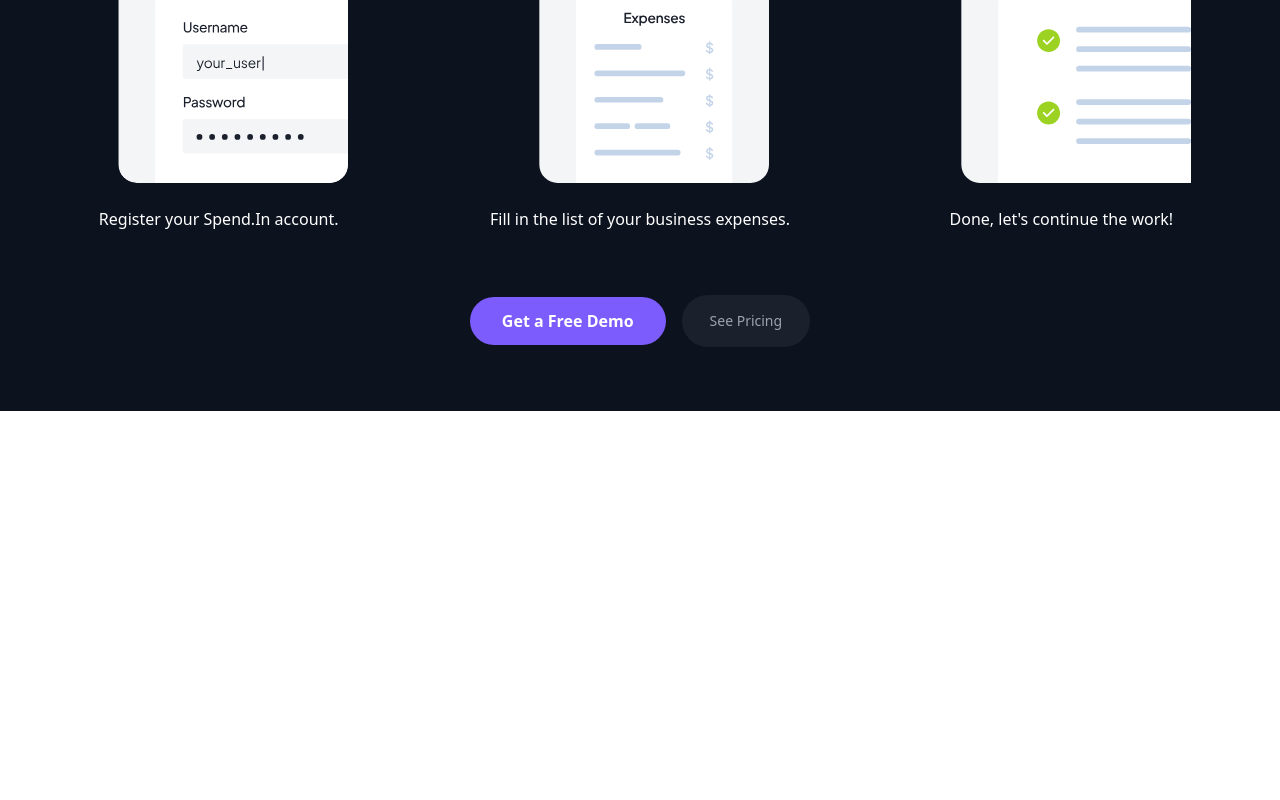
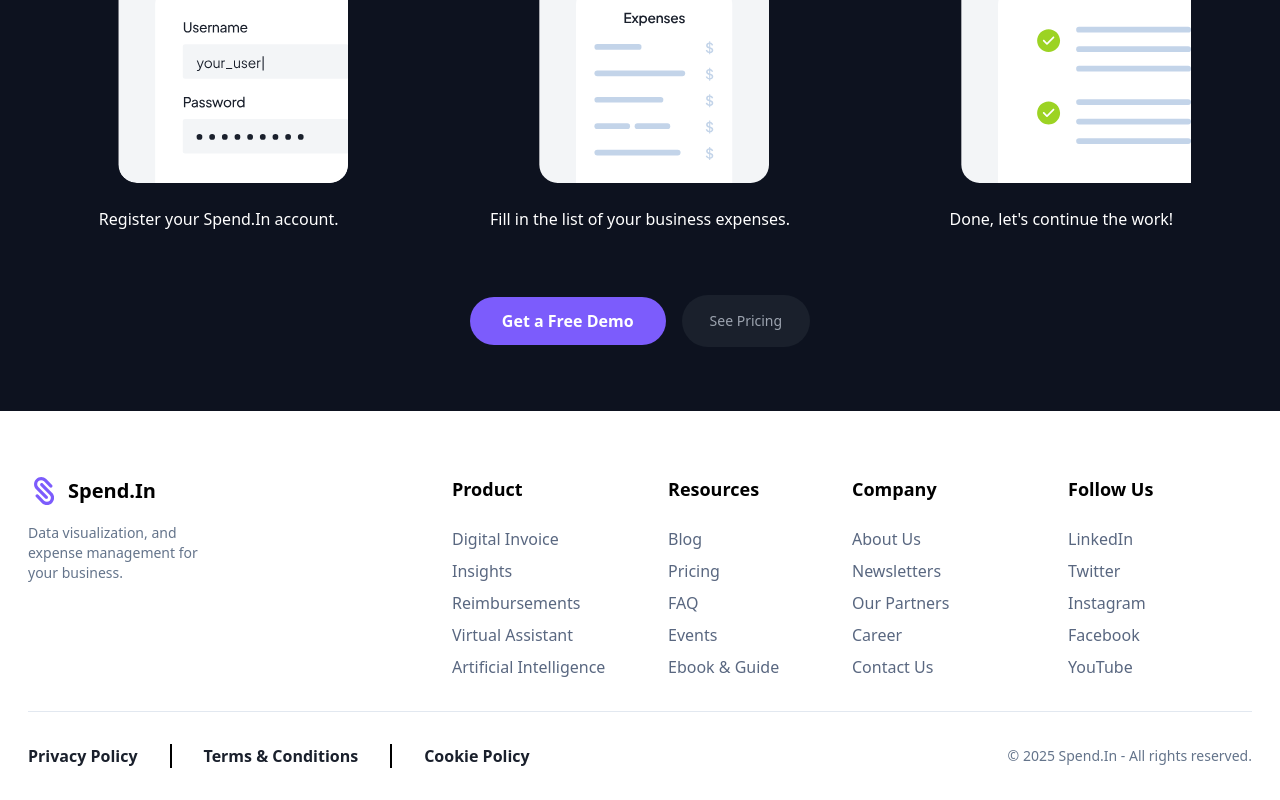
Before and after one commit to galembeck/spend-in, a Next.js app: page / in a window 1280 px wide. Shown: the part 2930-3730 px from the top of the page. Before the commit the page ends 3341 px from the top, so only its background shows below. Built offline with nearby package versions, Linux system fonts and the light colour scheme.

Commit message:
feat: create footer component

```diff
--- a/src/app/(root)/layout.tsx
+++ b/src/app/(root)/layout.tsx
@@ -3,6 +3,7 @@ import { ReactNode } from "react";
 
 import { Header } from "@/components/header";
 import { Hero } from "@/components/hero-section";
+import { Footer } from "@/components/footer";
 
 export default function RootLayout({ children }: { children: ReactNode }) {
   return (
@@ -25,6 +26,8 @@ export default function RootLayout({ children }: { children: ReactNode }) {
         <Hero />
       </main>
       <div>{children}</div>
+
+      <Footer />
     </>
   );
 }
--- /dev/null
+++ b/src/components/footer.tsx
@@ -0,0 +1,238 @@
+import Image from "next/image";
+import Link from "next/link";
+
+export function Footer() {
+  return (
+    <footer className="flex flex-col relative items-center justify-center pt-16 pb-8 md:pb-8 px-7 max-w-7xl mx-auto bg-white">
+      <div className="grid xl:grid-cols-3 gap-12 w-full">
+        <div className="flex flex-col items-start justify-start md:max-w-[200px]">
+          <div className="flex items-center justify-center gap-2">
+            <Image
+              src="/assets/icons/logo-primary.svg"
+              alt="Logo"
+              width={32}
+              height={32}
+            />
+            <h1 className="text-black font-bold text-xl">Spend.In</h1>
+          </div>
+          <p className="text-muted-foreground mt-4 text-sm text-start max-w-[50%] md:max-w-7xl">
+            Data visualization, and expense management for your business.
+          </p>
+        </div>
+
+        <div className="grid-cols-2 grid xl:col-span-2">
+          <div className="md:grid md:grid-cols-2 md:gap-8">
+            <div>
+              <h3 className="text-lg font-semibold text-black">Product</h3>
+              <ul className="mt-6 text-secondary-light-400 text-base font-normal">
+                <li>
+                  <Link
+                    href="/"
+                    className="hover:text-foreground transition-all duration-300"
+                  >
+                    Digital Invoice
+                  </Link>
+                </li>
+                <li className="mt-2">
+                  <Link
+                    href="/"
+                    className="hover:text-foreground transition-all duration-300"
+                  >
+                    Insights
+                  </Link>
+                </li>
+                <li className="mt-2">
+                  <Link
+                    href="/"
+                    className="hover:text-foreground transition-all duration-300"
+                  >
+                    Reimbursements
+                  </Link>
+                </li>
+                <li className="mt-2">
+                  <Link
+                    href="/"
+                    className="hover:text-foreground transition-all duration-300"
+                  >
+                    Virtual Assistant
+                  </Link>
+                </li>
+                <li className="mt-2">
+                  <Link
+                    href="/"
+                    className="hover:text-foreground transition-all duration-300"
+                  >
+                    Artificial Intelligence
+                  </Link>
+                </li>
+              </ul>
+            </div>
+            <div className="mt-10 md:mt-0 flex flex-col">
+              <h3 className="text-lg font-semibold text-black">Resources</h3>
+              <ul className="mt-6 text-secondary-light-400 text-base font-normal">
+                <li>
+                  <Link
+                    href="/"
+                    className="hover:text-foreground transition-all duration-300"
+                  >
+                    Blog
+                  </Link>
+                </li>
+                <li className="mt-2">
+                  <Link
+                    href="/"
+                    className="hover:text-foreground transition-all duration-300"
+                  >
+                    Pricing
+                  </Link>
+                </li>
+                <li className="mt-2">
+                  <Link
+                    href="/"
+                    className="hover:text-foreground transition-all duration-300"
+                  >
+                    FAQ
+                  </Link>
+                </li>
+                <li className="mt-2">
+                  <Link
+                    href="/"
+                    className="hover:text-foreground transition-all duration-300"
+                  >
+                    Events
+                  </Link>
+                </li>
+                <li className="mt-2">
+                  <Link
+                    href="/"
+                    className="hover:text-foreground transition-all duration-300"
+                  >
+                    Ebook & Guide
+                  </Link>
+                </li>
+              </ul>
+            </div>
+          </div>
+          <div className="md:grid md:grid-cols-2 md:gap-8">
+            <div className="">
+              <h3 className="text-lg font-semibold text-black">Company</h3>
+              <ul className="mt-6 text-secondary-light-400 text-base font-normal">
+                <li>
+                  <Link
+                    href="/"
+                    className="hover:text-foreground transition-all duration-300"
+                  >
+                    About Us
+                  </Link>
+                </li>
+                <li className="mt-2">
+                  <Link
+                    href="/"
+                    className="hover:text-foreground transition-all duration-300"
+                  >
+                    Newsletters
+                  </Link>
+                </li>
+                <li className="mt-2">
+                  <Link
+                    href="/"
+                    className="hover:text-foreground transition-all duration-300"
+                  >
+                    Our Partners
+                  </Link>
+                </li>
+                <li className="mt-2">
+                  <Link
+                    href="/"
+                    className="hover:text-foreground transition-all duration-300"
+                  >
+                    Career
+                  </Link>
+                </li>
+                <li className="mt-2">
+                  <Link
+                    href="/"
+                    className="hover:text-foreground transition-all duration-300"
+                  >
+                    Contact Us
+                  </Link>
+                </li>
+              </ul>
+            </div>
+            <div className="mt-10 md:mt-0 flex flex-col">
+              <h3 className="text-lg font-semibold text-black">Follow Us</h3>
+              <ul className="mt-6 text-secondary-light-400 text-base font-normal">
+                <li>
+                  <Link
+                    href="/"
+                    className="hover:text-foreground transition-all duration-300"
+                  >
+                    LinkedIn
+                  </Link>
+                </li>
+                <li className="mt-2">
+                  <Link
+                    href="/"
+                    className="hover:text-foreground transition-all duration-300"
+                  >
+                    Twitter
+                  </Link>
+                </li>
+                <li className="mt-2">
+                  <Link
+                    href="/"
+                    className="hover:text-foreground transition-all duration-300"
+                  >
+                    Instagram
+                  </Link>
+                </li>
+                <li className="mt-2">
+                  <Link
+                    href="/"
+                    className="hover:text-foreground transition-all duration-300"
+                  >
+                    Facebook
+                  </Link>
+                </li>
+                <li className="mt-2">
+                  <Link
+                    href="/"
+                    className="hover:text-foreground transition-all duration-300"
+                  >
+                    YouTube
+                  </Link>
+                </li>
+              </ul>
+            </div>
+          </div>
+        </div>
+      </div>
+
+      <div className="mt-8 border-t border-border md:pt-8 md:flex md:items-center md:justify-between w-full">
+        <div className="mt-8 md:mt-0 flex flex-col md:flex-row gap-8">
+          <Link
+            href="/"
+            className="text-secondary font-semibold text-base md:border-r-2 border-black pr-8"
+          >
+            Privacy Policy
+          </Link>
+          <Link
+            href="/"
+            className="text-secondary font-semibold text-base md:border-r-2 border-black pr-8"
+          >
+            Terms & Conditions
+          </Link>
+          <Link href="/" className="text-secondary font-semibold text-base">
+            Cookie Policy
+          </Link>
+        </div>
+
+        <div>
+          <p className="text-sm text-muted-foreground mt-8 md:mt-0">
+            &copy; {new Date().getFullYear()} Spend.In - All rights reserved.
+          </p>
+        </div>
+      </div>
+    </footer>
+  );
+}
```
Also changed, not shown: public/assets/icons/logo-primary.svg (added).
